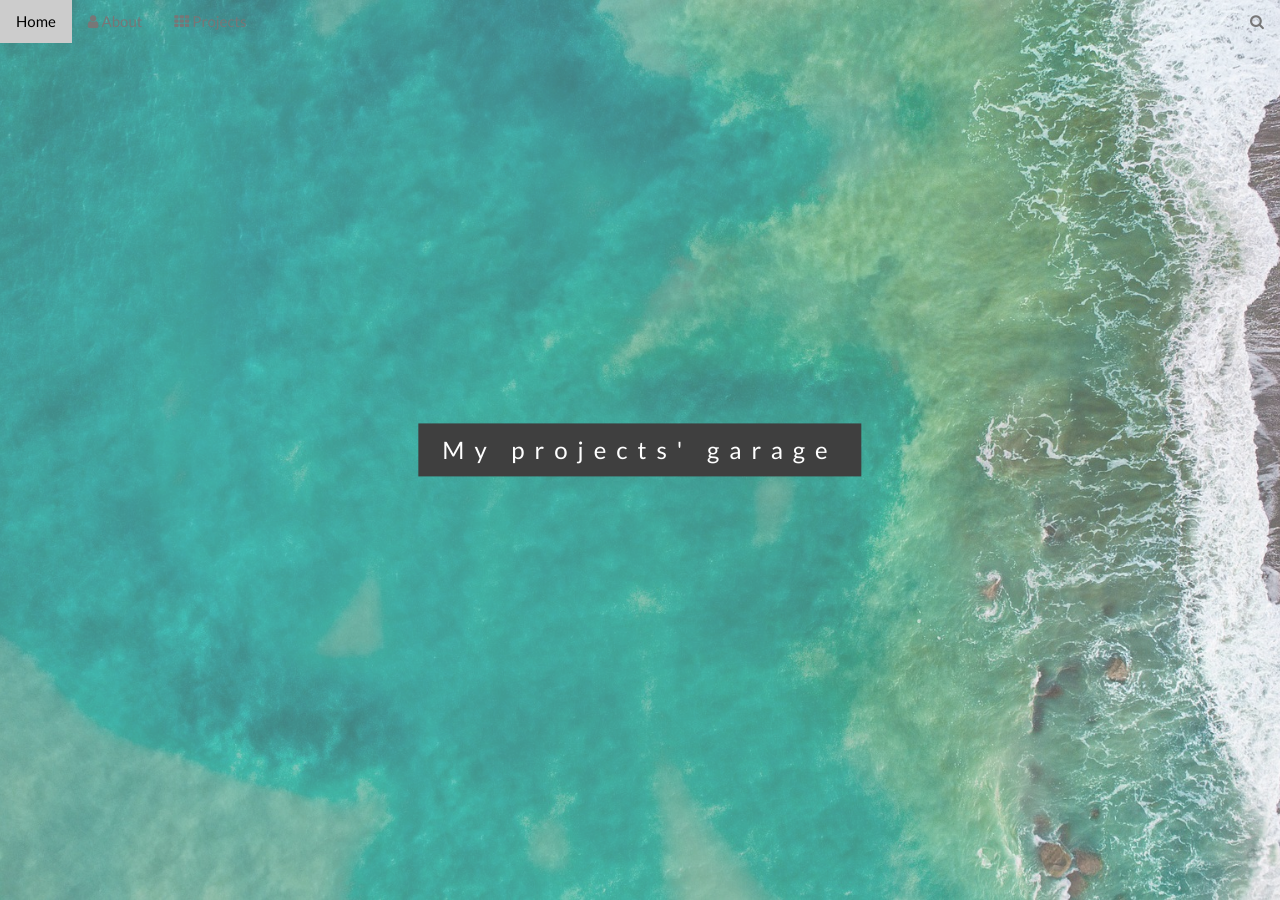
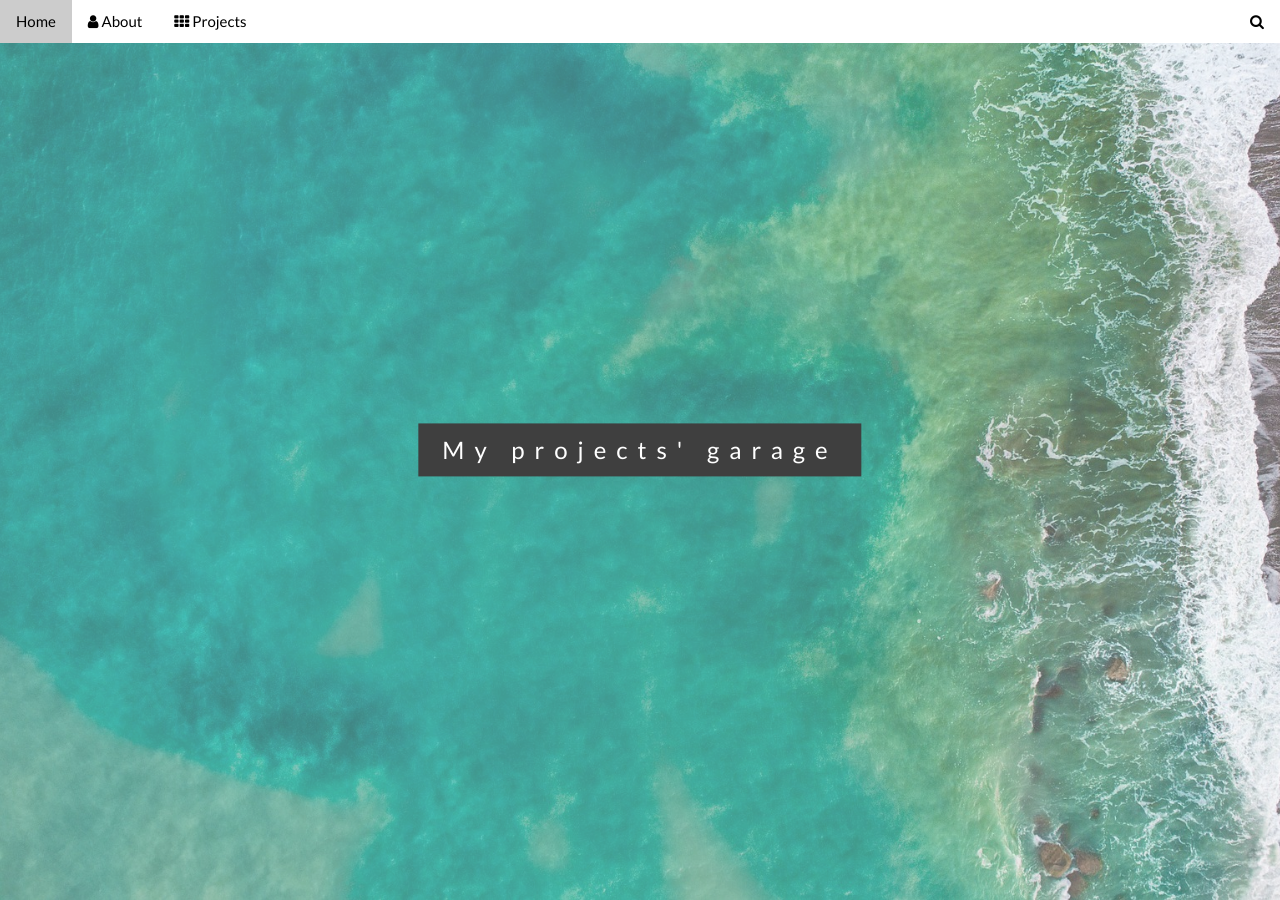
Before and after one commit to ptrmoli/ptrmoli.github.io, a Jekyll site: the page index.html, which Jekyll copies as it is, in a window 1280 px wide and 900 px high. Built offline with Jekyll 4.4.1, drawn with Linux system fonts in a browser that asks for light colours.

Commit message:
Update index.html

```diff
--- a/index.html
+++ b/index.html
@@ -6,6 +6,7 @@
 <link rel="stylesheet" href="https://www.w3schools.com/w3css/4/w3.css">
 <link rel="stylesheet" href="https://fonts.googleapis.com/css?family=Lato">
 <link rel="stylesheet" href="https://cdnjs.cloudflare.com/ajax/libs/font-awesome/4.7.0/css/font-awesome.min.css">
+
 <style>
 body,h1,h2,h3,h4,h5,h6 {font-family: "Lato", sans-serif;}
 body, html {
@@ -44,11 +45,13 @@ body, html {
     }
 }
 </style>
+
+
 <body>
 
 <!-- Navbar (sit on top) -->
 <div class="w3-top">
-  <div class="w3-bar" id="myNavbar">
+  <div class="w3-bar w3-white" id="myNavbar">
     <a class="w3-bar-item w3-button w3-hover-black w3-hide-medium w3-hide-large w3-right" href="javascript:void(0);" onclick="toggleFunction()" title="Toggle Navigation Menu">
       <i class="fa fa-bars"></i>
     </a>
@@ -77,7 +80,7 @@ body, html {
 <!-- Container (About Section) -->
 <div class="w3-content w3-container w3-padding-64" id="about">
   <h3 class="w3-center">What is this?</h3>
-  <p>Quite literally, a garage. I use this page to post random things I make.<br>I don't really have anything else to say and nobody will even read this anyway, so I'll just add a poem from the master himself, Karl Pilkington.<br><br>
+  <p>Quite literally, a garage. I use this page to post random things I make.<br><br>I don't really have anything else to say and nobody will even read this anyway, so I'll just add a poem from the master himself, Karl Pilkington.<br><br>
     <i>If moths had eyes, would they be happier?<br>
     How do they know they're not dead?<br>
     Cavemen hunting for food<br>
```
